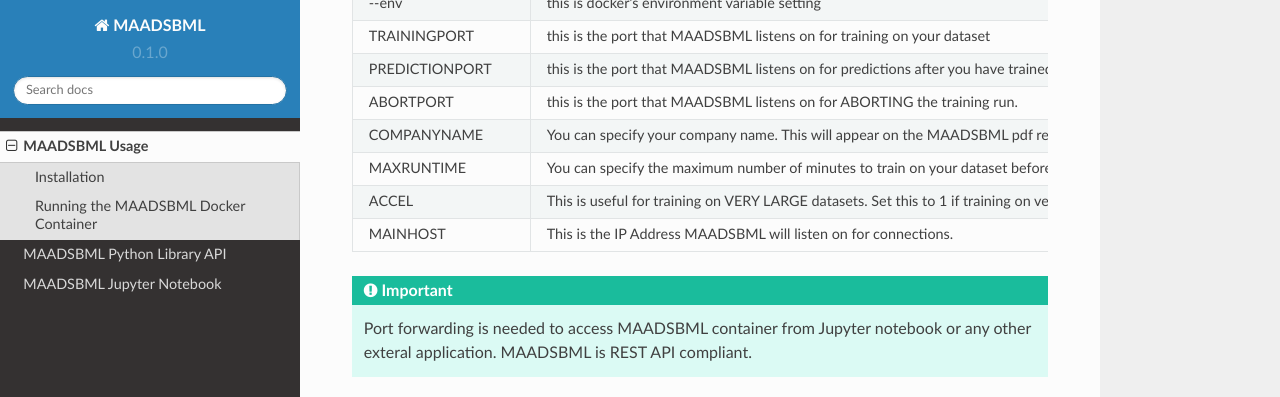
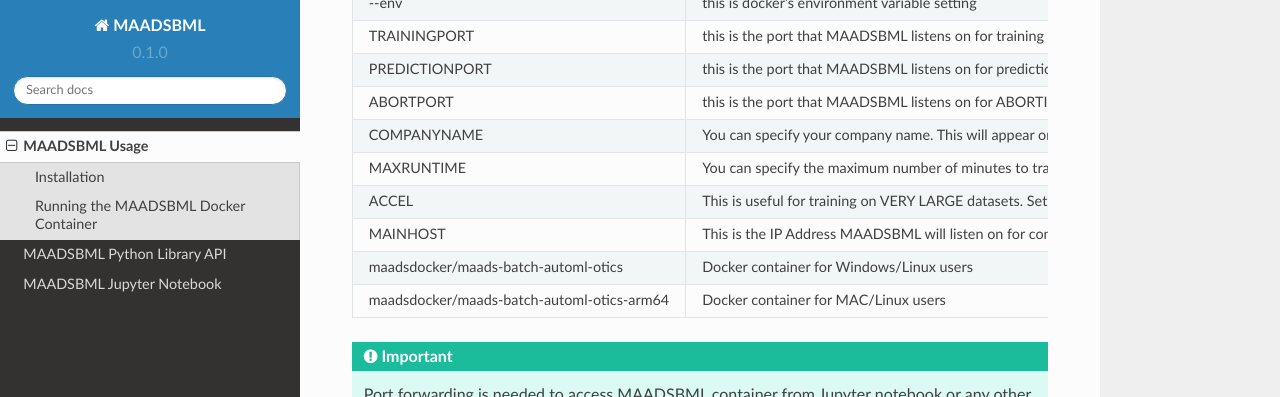
Before and after one commit to smaurice101/maadsbml, a Sphinx documentation site: the page built from docs/source/usage.rst, in a window 1280 px wide and 900 px high, scrolled down 2332 px, cut to the strip 0-397 px from the top of the window. Built offline with Sphinx 7.4.7 and the Read the Docs theme 2.0.0, drawn with Linux system fonts in a browser that asks for light colours.

Commit message:
Update usage.rst

```diff
--- a/docs/source/usage.rst
+++ b/docs/source/usage.rst
@@ -130,6 +130,11 @@
      - This is useful for training on VERY LARGE datasets.  Set this to 1 if training on very large datasets (200K+ rows), otherwise leave at 0.
    * - MAINHOST
      - This is the IP Address MAADSBML will listen on for connections.
+   * - maadsdocker/maads-batch-automl-otics
+     - Docker container for Windows/Linux users
+   * - maadsdocker/maads-batch-automl-otics-arm64
+     - Docker container for MAC/Linux users
+
 
 .. important::
 
```
